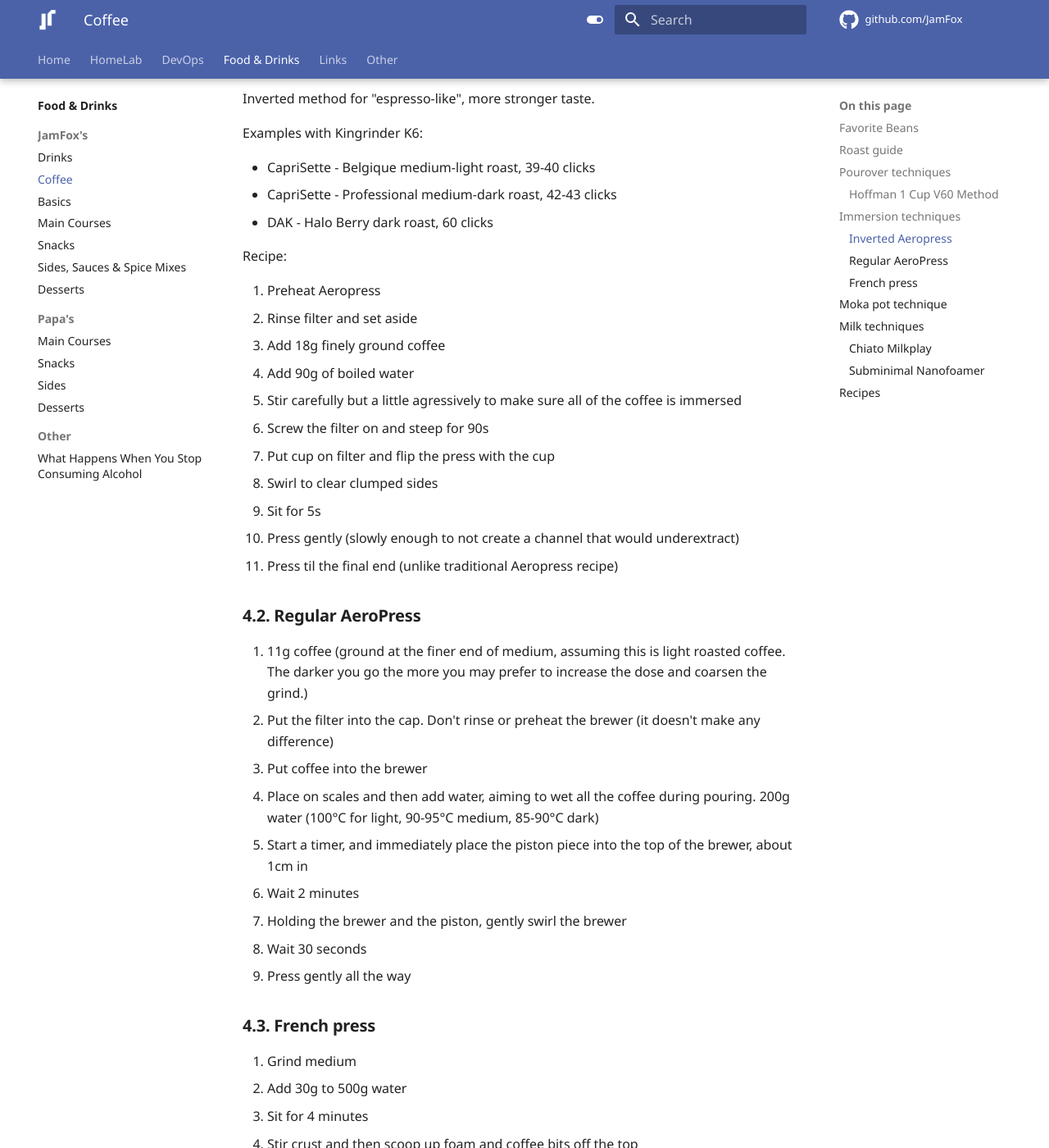
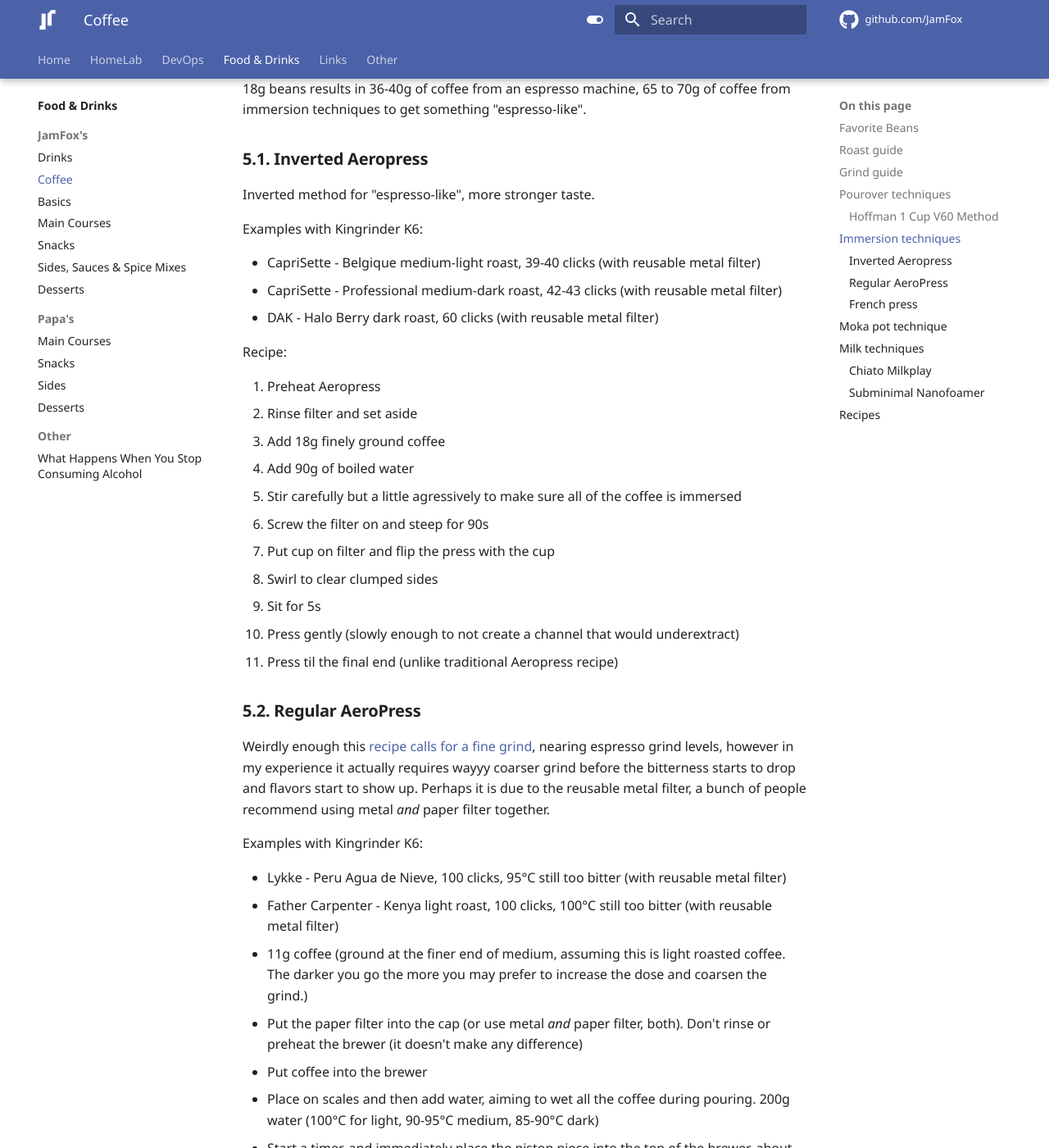
Before and after one commit to JamFox/docs.jamfox.dev, an MkDocs documentation site: the page built from docs/content/food/coffee.md, in a window 1280 px wide and 1400 px high, scrolled down 3107 px. Shown: the whole window at 82% size. Built offline with MkDocs 1.6.1 and Material for MkDocs 9.7.7, drawn with Linux system fonts in a browser that asks for light colours; plug-ins that fetch from the network failed and are left out; comment, search, counter and statistics services are not loaded; some of the changed text lies outside the part shown.

Commit message:
add thoughts on ap

```diff
--- a/docs/content/food/coffee.md
+++ b/docs/content/food/coffee.md
@@ -26,6 +26,10 @@ Emergency:
 ![Bean roast characteristic chart](attachments/James_Hoffmann_Coffee_Roasting_Explained_2m52s.png)
 
 ![Bean roast color chart](attachments/James_Hoffmann_Coffee_Roasting_Explained_7m52s.png)
+
+## Grind guide
+
+Kingrinder K6 settings [rough guide](https://honestcoffeeguide.com/kingrinder-k6-grind-settings/).
 
 ## Pourover techniques
 
@@ -90,9 +94,9 @@ Inverted method for "espresso-like", more stronger taste.
 
 Examples with Kingrinder K6:
 
-- CapriSette - Belgique medium-light roast, 39-40 clicks
-- CapriSette - Professional medium-dark roast, 42-43 clicks
-- DAK - Halo Berry dark roast, 60 clicks
+- CapriSette - Belgique medium-light roast, 39-40 clicks (with reusable metal filter)
+- CapriSette - Professional medium-dark roast, 42-43 clicks (with reusable metal filter)
+- DAK - Halo Berry dark roast, 60 clicks (with reusable metal filter)
 
 Recipe:
 
@@ -110,8 +114,15 @@ Recipe:
 
 ### Regular AeroPress
 
+Weirdly enough this [recipe calls for a fine grind](https://aeroprecipe.com/recipes/james-hoffmann-aeropress-recipe), nearing espresso grind levels, however in my experience it actually requires wayyy coarser grind before the bitterness starts to drop and flavors start to show up. Perhaps it is due to the reusable metal filter, a bunch of people recommend using metal *and* paper filter together.
+
+Examples with Kingrinder K6:
+
+- Lykke - Peru Agua de Nieve, 100 clicks, 95°C still too bitter (with reusable metal filter)
+- Father Carpenter - Kenya light roast, 100 clicks, 100°C still too bitter (with reusable metal filter)
+
 1. 11g coffee (ground at the finer end of medium, assuming this is light roasted coffee. The darker you go the more you may prefer to increase the dose and coarsen the grind.)
-2. Put the filter into the cap. Don't rinse or preheat the brewer (it doesn't make any difference)
+2. Put the paper filter into the cap (or use metal *and* paper filter, both). Don't rinse or preheat the brewer (it doesn't make any difference)
 3. Put coffee into the brewer
 4. Place on scales and then add water, aiming to wet all the coffee during pouring. 200g water (100°C for light, 90-95°C medium, 85-90°C dark)
 5. Start a timer, and immediately place the piston piece into the top of the brewer, about 1cm in
```
